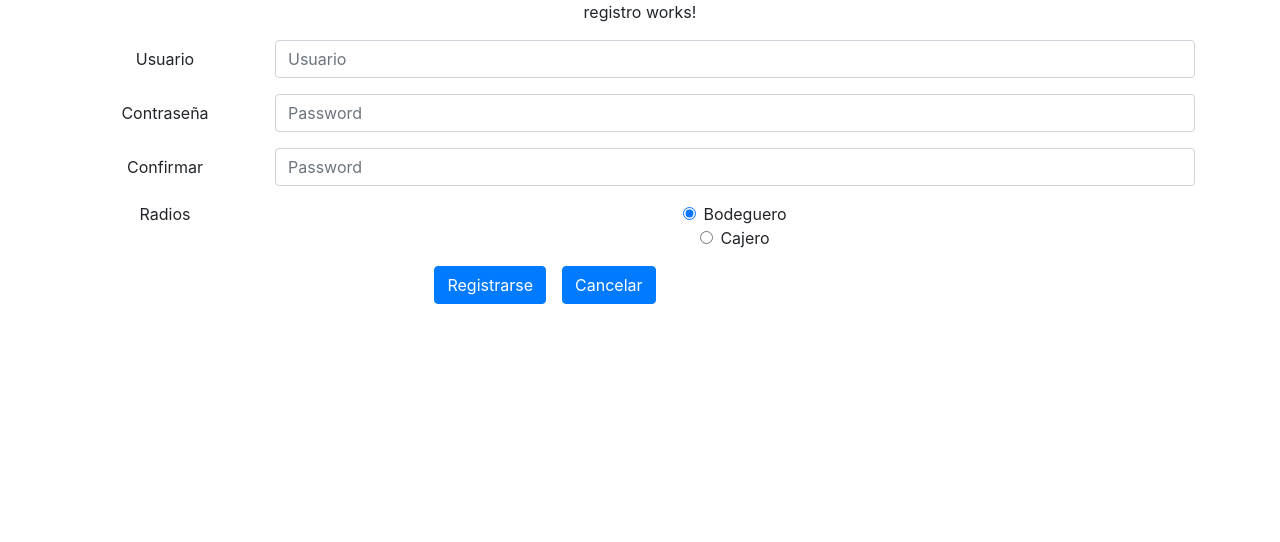
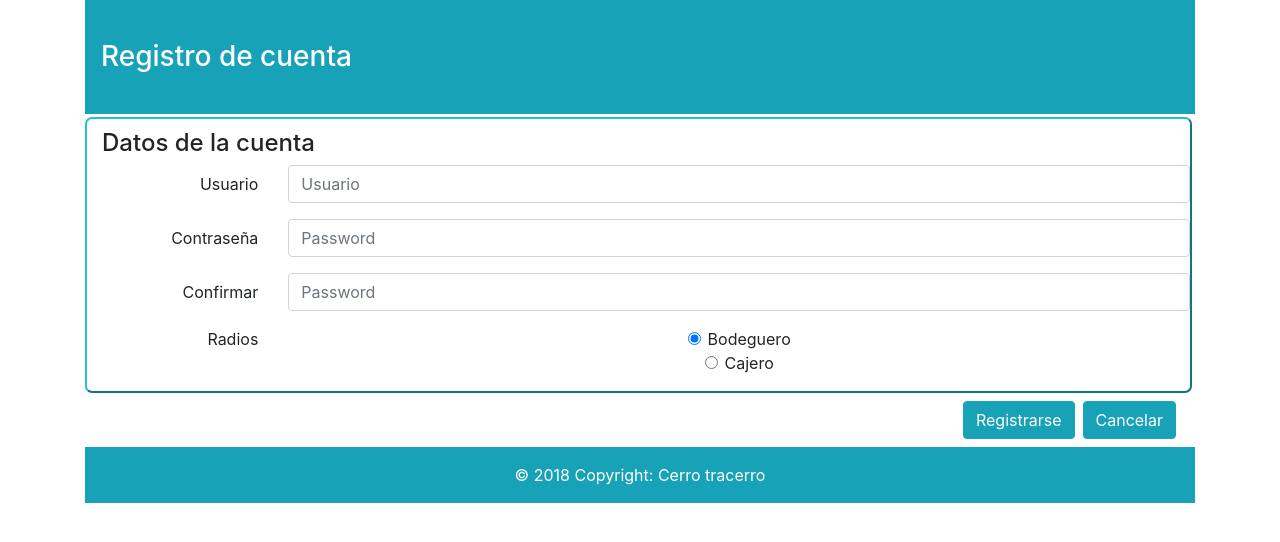
Before and after one commit to andrescontreras/AngularProject, an Angular app: page /registro in a window 1280 px wide. Shown: the top 542 px of the page. Built offline with nearby package versions, Linux system fonts and the light colour scheme.

Commit message:
cambios html

```diff
--- a/src/app/components/detalle-prod/detalle-prod.component.html
+++ b/src/app/components/detalle-prod/detalle-prod.component.html
@@ -1,7 +1,7 @@
 <div class="container">
   <h3>el ID introducido fue: {{id}}</h3>
 
-  <div class="text-left col-12">
+  <div class="text-left col p-0">
     <button class="btn btn-info text-left" [routerLink]="['/bodeguero/inventario']">Atras</button>
   </div>
   <div id="DatosPersonales" class="borde">
--- a/src/app/components/registro/registro.component.html
+++ b/src/app/components/registro/registro.component.html
@@ -1,22 +1,24 @@
-<p>
-  registro works!
-</p>
 <div class="container">
-  <form>
+    <div class="bg-info text-white py-4">
+        <h3 class="my-3 ml-3 text-left">Registro de cuenta</h3>
+    </div>
+    <form action="">
+        <div id="DatosPersonales" class="borde">
+            <h4 class="text-left">Datos de la cuenta</h4>
             <div class="form-group row">
-      <label for="inputEmail3" class="col-sm-2 col-form-label">Usuario</label>
+                <label for="inputEmail3" class="col-sm-2 col-form-label text-right">Usuario</label>
                 <div class="col-sm-10">
                   <input type="text" class="form-control" id="inputEmail3" placeholder="Usuario">
                 </div>
               </div>
               <div class="form-group row">
-      <label for="inputPassword3" class="col-sm-2 col-form-label">Contraseña</label>
+                <label for="inputPassword3" class="col-sm-2 col-form-label text-right">Contraseña</label>
                 <div class="col-sm-10">
                   <input type="password" class="form-control" id="inputPassword3" placeholder="Password">
                 </div>
               </div>
               <div class="form-group row">
-      <label for="inputPassword3" class="col-sm-2 col-form-label">Confirmar</label>
+                <label for="inputPassword3" class="col-sm-2 col-form-label text-right">Confirmar</label>
                 <div class="col-sm-10">
                   <input type="password" class="form-control" id="inputPassword3" placeholder="Password">
                 </div>
@@ -24,7 +26,7 @@
 
               <fieldset class="form-group">
                 <div class="row">
-        <legend class="col-form-label col-sm-2 pt-0">Radios</legend>
+                  <legend class="col-form-label col-sm-2 pt-0 text-right">Radios</legend>
                   <div class="col-sm-10">
                     <div class="form-check">
                       <input class="form-check-input" type="radio" name="gridRadios" id="gridRadios1" value="option1" checked>
@@ -42,12 +44,33 @@
                   </div>
                 </div>
               </fieldset>
+        </div>
 
-    <div class="form-group row">
-      <div class="col-sm-10">
-        <button type="submit" class="btn btn-primary mr-3" routerLink="/login" >Registrarse</button>
-        <button type="submit" class="btn btn-primary" routerLink="/login" >Cancelar</button>
+        <div class="text-right col-12 my-2">
+            <button type="button"  class="btn btn-info mx-1" data-toggle="modal" data-target="#confirmacion">Registrarse</button>
+            <button type="button" routerLink="/login/" class="btn btn-info mx-1">Cancelar</button>
+        </div>
+    </form>
+    <app-footer></app-footer>
+</div>
+
+<!-- modal -->
+<div class="modal" id="confirmacion" aria-labelledby="confirmacion" tabindex="-1" role="dialog">
+    <div class="modal-dialog" role="document">
+      <div class="modal-content">
+        <div class="modal-header">
+          <h5 class="modal-title">Estado del registro</h5>
+          <button type="button" class="close" data-dismiss="modal" aria-label="Close">
+            <span aria-hidden="true">&times;</span>
+          </button>
+        </div>
+        <div class="modal-body">
+          <p>Sus datos de cuenta has sido guardados correctamente, ya puede iniciar sesión en el portal</p>
+        </div>
+        <div class="modal-footer">
+          <button #btnClose type="button" class="btn btn-secondary" data-dismiss="modal">Cerrar</button>
+          <button type="button" routerLink="/login/" class="btn btn-info">Terminar registro</button>
         </div>
       </div>
-  </form>
     </div>
+  </div>
```
Lines whose indentation alone changed are shown as unchanged.
